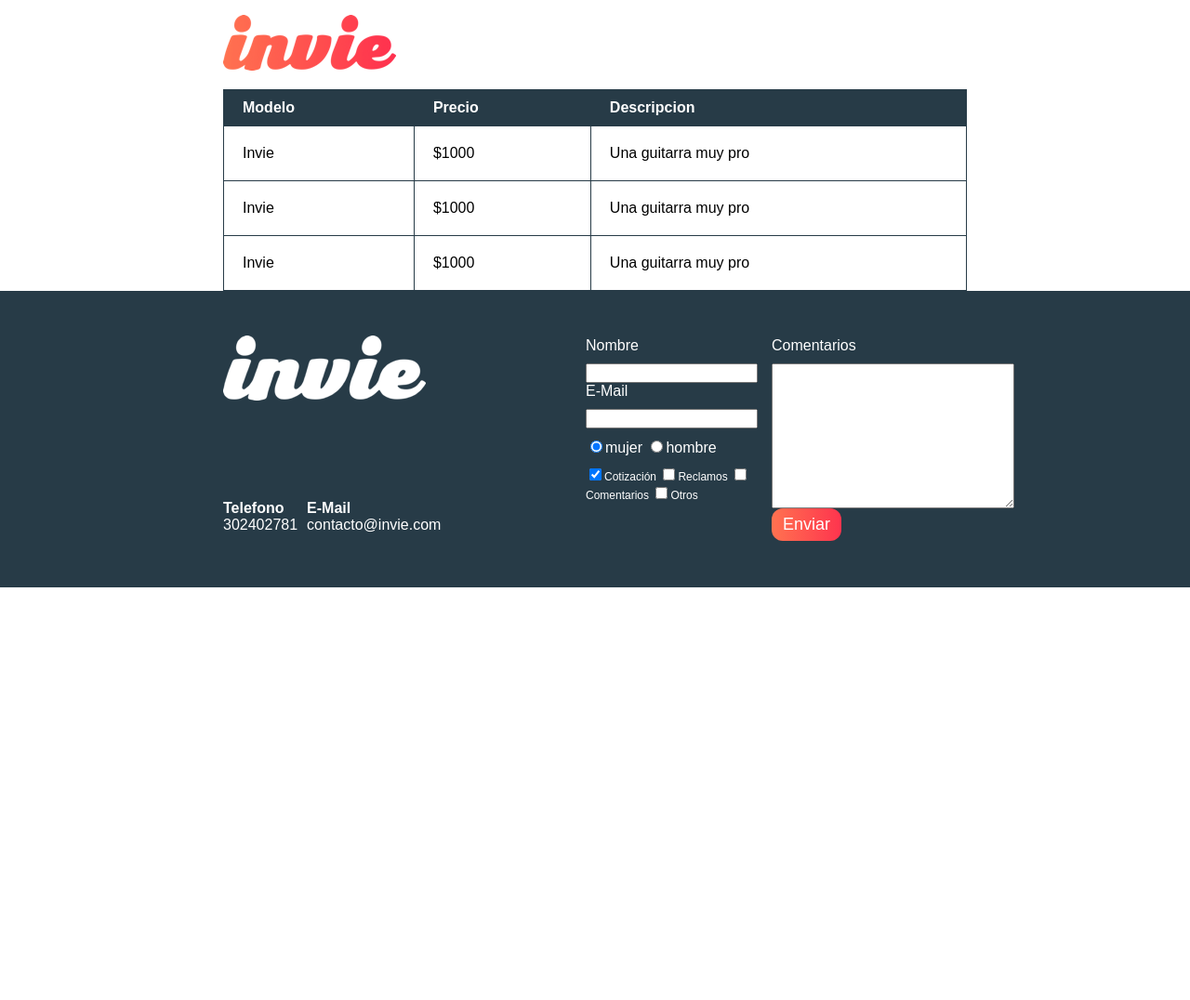
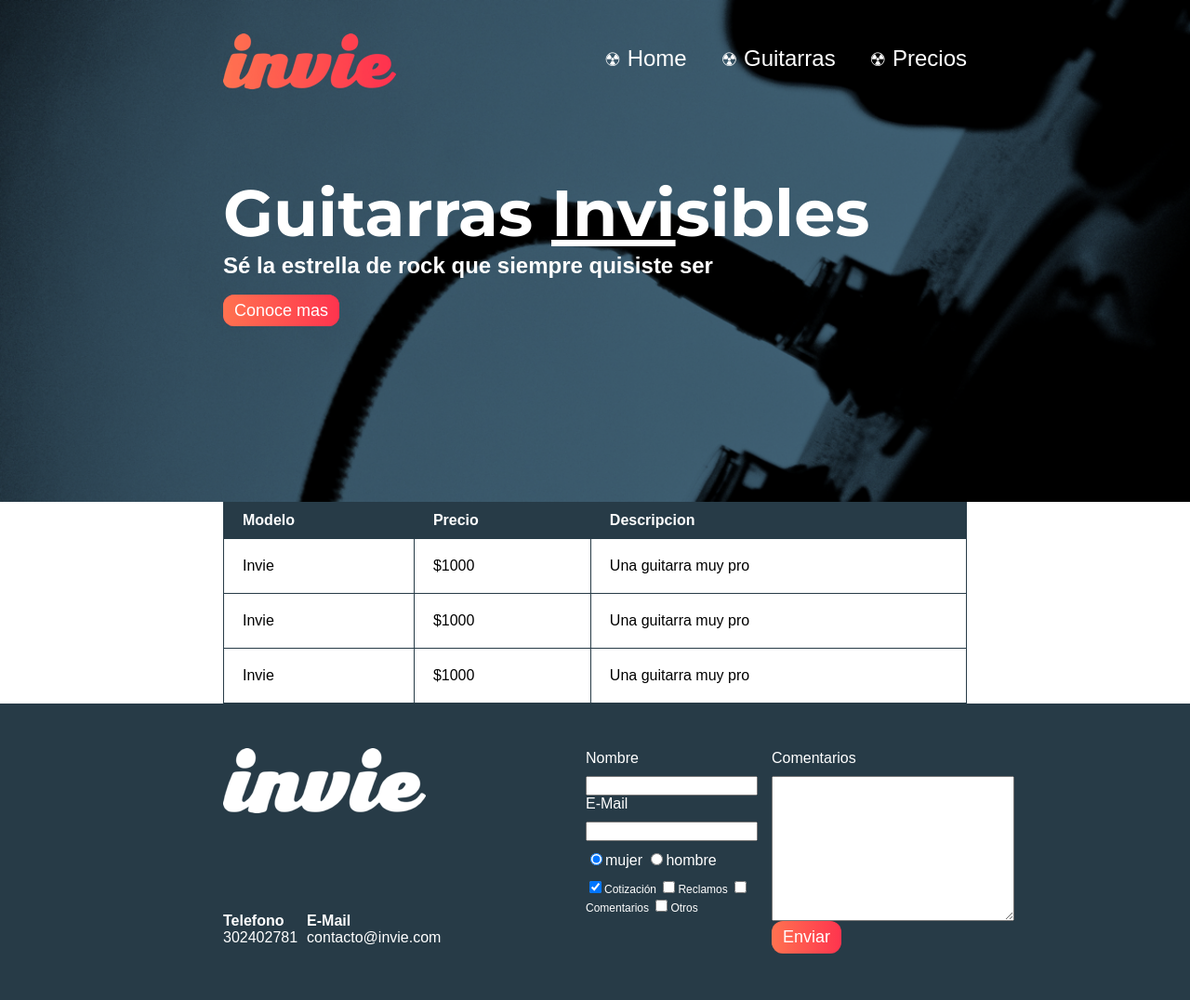
Before and after one commit to gerar92/invie, a plain HTML site: page precios.html in a window 1280 px wide. Shown: the whole page at 93% size. Before the commit the page ends 800 px from the top, so only its background shows below. Drawn offline with Linux system fonts and the light colour scheme; a web font is replaced by a local one.

Commit message:
modificando el archivo precios.html

```diff
--- a/precios.html
+++ b/precios.html
@@ -8,6 +8,7 @@
 
   </head>
   <body>
+ 	<section id="portada" class="portada">      <!-- portada -->
       <header id="header" class="header contenedor">       <!-- header -->
         <figure class="logotipo">     <!-- logotipo -->
           <img src="images/invie.png" width="186" height="60" alt="Invie logotipo">
@@ -18,7 +19,7 @@
               <a href="index.html">Home</a>
             </li>
             <li>
-            <a href="index.html#guitarras">Guitarras</a>
+              <a href="#guitarras">Guitarras</a>
             </li>
             <li>
               <a href="precios.html">Precios</a>
@@ -26,6 +27,12 @@
           </ul>
         </nav>
       </header>
+      <div class="contenedor">
+        <h1 class="titulo">Guitarras <span>Invi</span>sibles</h1>   <!--titulo -->
+        <h3 class="title-a">Sé la estrella de rock que siempre quisiste ser</h3>  <!--resumen -->
+        <a class="button" href="#guitarras">Conoce mas</a><!--boton -->
+      </div>
+    </section>
     <section class="tabla">
     	<div class="contenedor">
 	    	<table>
```
Lines whose indentation alone changed are shown as unchanged.
